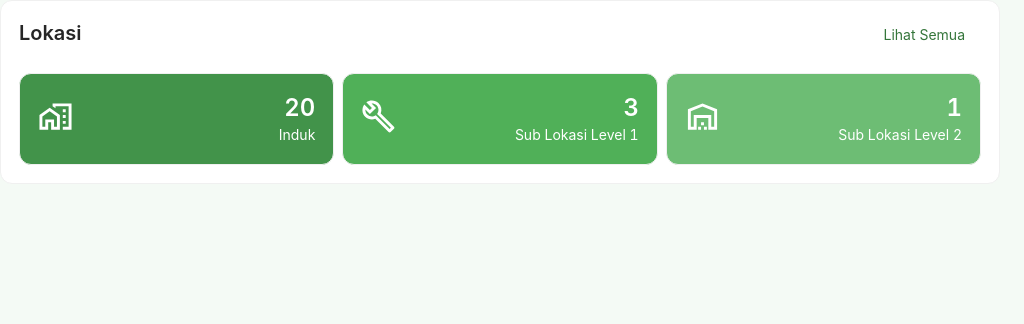
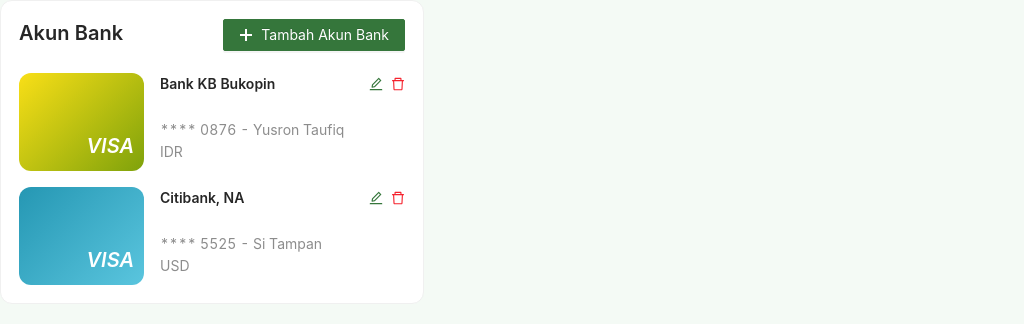
Before and after one commit to levinaHR/company-dashboard, a React (Create React App) app: page / in a window 1280 px wide. Shown: the top 324 px of the page, without its empty margins (0-1024 px from the left). Built offline with nearby package versions, Linux system fonts and the light colour scheme.

Commit message:
add BankCard

```diff
--- a/src/components/BankCard.jsx
+++ b/src/components/BankCard.jsx
@@ -0,0 +1,119 @@
+import { DeleteOutlined, EditOutlined, PlusOutlined } from '@ant-design/icons';
+import { Button, Card, Col, Row, Space, Typography } from 'antd';
+import React from 'react';
+
+const { Title, Text } = Typography;
+
+const styles = {
+  container: {
+    padding: '18px',
+    maxWidth: '424px',
+  },
+  imgContainer: {
+    position: 'relative',
+    width: '100%',
+  },
+  bankPic: {
+    minWidth: '125px',
+    minHeight: '98px',
+    borderRadius: '12px',
+  },
+  bankText: {
+    position: 'absolute',
+    bottom: '1%',
+    right: '8%',
+    color: 'white',
+  },
+  editBtn: {
+    color: '#35763B',
+  },
+  deleteBtn: {
+    color: '#F5222D',
+  },
+};
+
+function BankPicture(props) {
+  const { type, color1, color2 } = props;
+
+  return (
+    <div style={styles.imgContainer}>
+      <div
+        style={{
+          ...styles.bankPic,
+          background: `linear-gradient(135deg, ${color1}, ${color2})`,
+        }}
+      />
+      <Title level={4} style={styles.bankText} strong italic>
+        {type}
+      </Title>
+    </div>
+  );
+}
+
+function BankItem(props) {
+  const { bank, account, owner, currency, type, color1, color2 } = props;
+
+  return (
+    <Row gutter={16}>
+      <Col>
+        <BankPicture type={type} color1={color1} color2={color2} />
+      </Col>
+      <Col flex="auto">
+        <Space size="large" direction="vertical">
+          <Row gutter={8}>
+            <Col flex="auto">
+              <Text strong>{bank}</Text>
+            </Col>
+            <Col>
+              <EditOutlined style={styles.editBtn} onClick={() => {}} />
+            </Col>
+            <Col>
+              <DeleteOutlined style={styles.deleteBtn} onClick={() => {}} />
+            </Col>
+          </Row>
+          <Space size="1" direction="vertical">
+            <Text type="secondary">{account + ' - ' + owner}</Text>
+            <Text type="secondary">{currency}</Text>
+          </Space>
+        </Space>
+      </Col>
+    </Row>
+  );
+}
+
+export default function BankCard() {
+  return (
+    <Card style={styles.container}>
+      <Space size="middle" direction="vertical">
+        <Row justify="space-between">
+          <Col>
+            <Title level={4}>Akun Bank</Title>
+          </Col>
+          <Col>
+            <Button type="primary" icon={<PlusOutlined />}>
+              Tambah Akun Bank
+            </Button>
+          </Col>
+        </Row>
+        <BankItem
+          bank="Bank KB Bukopin"
+          account="**** 0876"
+          owner="Yusron Taufiq"
+          currency="IDR"
+          type="VISA"
+          color1="#F9DF17"
+          color2="#7FA20B"
+        />
+        <BankItem
+          bank="Citibank, NA"
+          account="**** 5525"
+          owner="Si Tampan"
+          currency="USD"
+          type="VISA"
+          color1="#2597B3"
+          color2="#5AC5DE"
+        />
+      </Space>
+    </Card>
+  );
+}
--- a/src/components/Dashboard.jsx
+++ b/src/components/Dashboard.jsx
@@ -1,4 +1,5 @@
 import React, { Fragment } from 'react'
+import BankCard from './BankCard'
 import LocationCard from './LocationCard'
 import ProfileCard from './ProfileCard'
 
@@ -6,7 +7,8 @@ export default function Dashboard() {
   return (
     <Fragment>
       {/* <ProfileCard /> */}
-      <LocationCard />
+      {/* <LocationCard /> */}
+      <BankCard />
     </Fragment>
   )
 }
--- a/src/components/LocationCard.jsx
+++ b/src/components/LocationCard.jsx
@@ -8,7 +8,7 @@ import React from 'react';
 
 const { Title, Text } = Typography;
 
-const style = {
+const styles = {
   container: {
     padding: '18px',
     maxWidth: '1000px',
@@ -35,10 +35,10 @@ const style = {
 };
 
 function LocationItem(props) {
-  const { icon, amount, place, sty } = props;
+  const { icon, amount, place, style } = props;
 
   return (
-    <Card style={sty}>
+    <Card style={style}>
       <Row justify="space-between" align='middle'>
         <Col>{icon}</Col>
         <Col>
@@ -56,7 +56,7 @@ function LocationItem(props) {
 
 export default function LocationCard() {
   return (
-    <Card style={style.container}>
+    <Card style={styles.container}>
       <Space size="middle" direction="vertical">
         <Row justify="space-between">
           <Col>
@@ -69,7 +69,7 @@ export default function LocationCard() {
         <Row gutter={[8, 8]}>
           <Col xs={24} sm={8}>
             <LocationItem
-              sty={style.firstLevel}
+              sty={styles.firstLevel}
               icon={<HomeWorkOutlined fontSize="large" />}
               amount="20"
               place="Induk"
@@ -77,7 +77,7 @@ export default function LocationCard() {
           </Col>
           <Col xs={24} sm={8}>
             <LocationItem
-              sty={style.secondLevel}
+              style={styles.secondLevel}
               icon={<BuildOutlined fontSize="large" />}
               amount="3"
               place="Sub Lokasi Level 1"
@@ -85,7 +85,7 @@ export default function LocationCard() {
           </Col>
           <Col xs={24} sm={8}>
             <LocationItem
-              sty={style.thirdLevel}
+              sty={styles.thirdLevel}
               icon={<WarehouseOutlined fontSize="large" />}
               amount="1"
               place="Sub Lokasi Level 2"
--- a/src/components/ProfileCard.jsx
+++ b/src/components/ProfileCard.jsx
@@ -5,11 +5,9 @@ import {
   PhoneOutlined,
 } from '@ant-design/icons';
 import {
-  Avatar,
   Button,
   Card,
   Col,
-  Image,
   Row,
   Space,
   Switch,
@@ -21,7 +19,7 @@ import React, { useState } from 'react';
 
 const { Title, Text } = Typography;
 
-const style = {
+const styles = {
   card: {
     maxWidth: '300px',
   },
@@ -70,18 +68,18 @@ export default function ProfileCard() {
   const [isActive, setIsActive] = useState(true);
 
   return (
-    <Card style={style.card}>
-      <div style={style.imgContainer}>
-        <img style={style.banner} src={Banner} alt="banner" />
-        <img style={style.profpic} src={MigLogo} alt="profpic" />
+    <Card style={styles.card}>
+      <div style={styles.imgContainer}>
+        <img style={styles.banner} src={Banner} alt="banner" />
+        <img style={styles.profpic} src={MigLogo} alt="profpic" />
       </div>
 
-      <div style={style.container}>
+      <div style={styles.container}>
         <Space size="1" direction="vertical" align="center">
           <Title level={4}>Mitramas Infosys Global</Title>
           <Text type="secondary">Layanan IT</Text>
           <br />
-          <Button style={style.btnLink} type="link" icon={<EditOutlined />}>
+          <Button style={styles.btnLink} type="link" icon={<EditOutlined />}>
             Sunting profil
           </Button>
         </Space>
@@ -94,7 +92,7 @@ export default function ProfileCard() {
               <Row justify="space-between">
                 <Col>
                   {isActive ? (
-                    <Text style={style.primary} strong>
+                    <Text style={styles.primary} strong>
                       Aktif
                     </Text>
                   ) : (
@@ -127,8 +125,8 @@ export default function ProfileCard() {
           <ProfileInfo
             title="E-Mail"
             body={
-              <Button style={style.btnLink} type="link" icon={<MailOutlined />}>
-                <Text style={style.primary} underline>
+              <Button style={styles.btnLink} type="link" icon={<MailOutlined />}>
+                <Text style={styles.primary} underline>
                   mig@mitrasolusi.group
                 </Text>
               </Button>
@@ -138,7 +136,7 @@ export default function ProfileCard() {
             title="No. Telp"
             body={
               <Button
-                style={style.btnLink}
+                style={styles.btnLink}
                 type="link"
                 icon={<PhoneOutlined />}
               >
@@ -150,11 +148,11 @@ export default function ProfileCard() {
             title="Situs Web"
             body={
               <Button
-                style={style.btnLink}
+                style={styles.btnLink}
                 type="link"
                 icon={<GlobalOutlined />}
               >
-                <Text style={style.primary} underline>
+                <Text style={styles.primary} underline>
                   mitramas.com
                 </Text>
               </Button>
```
